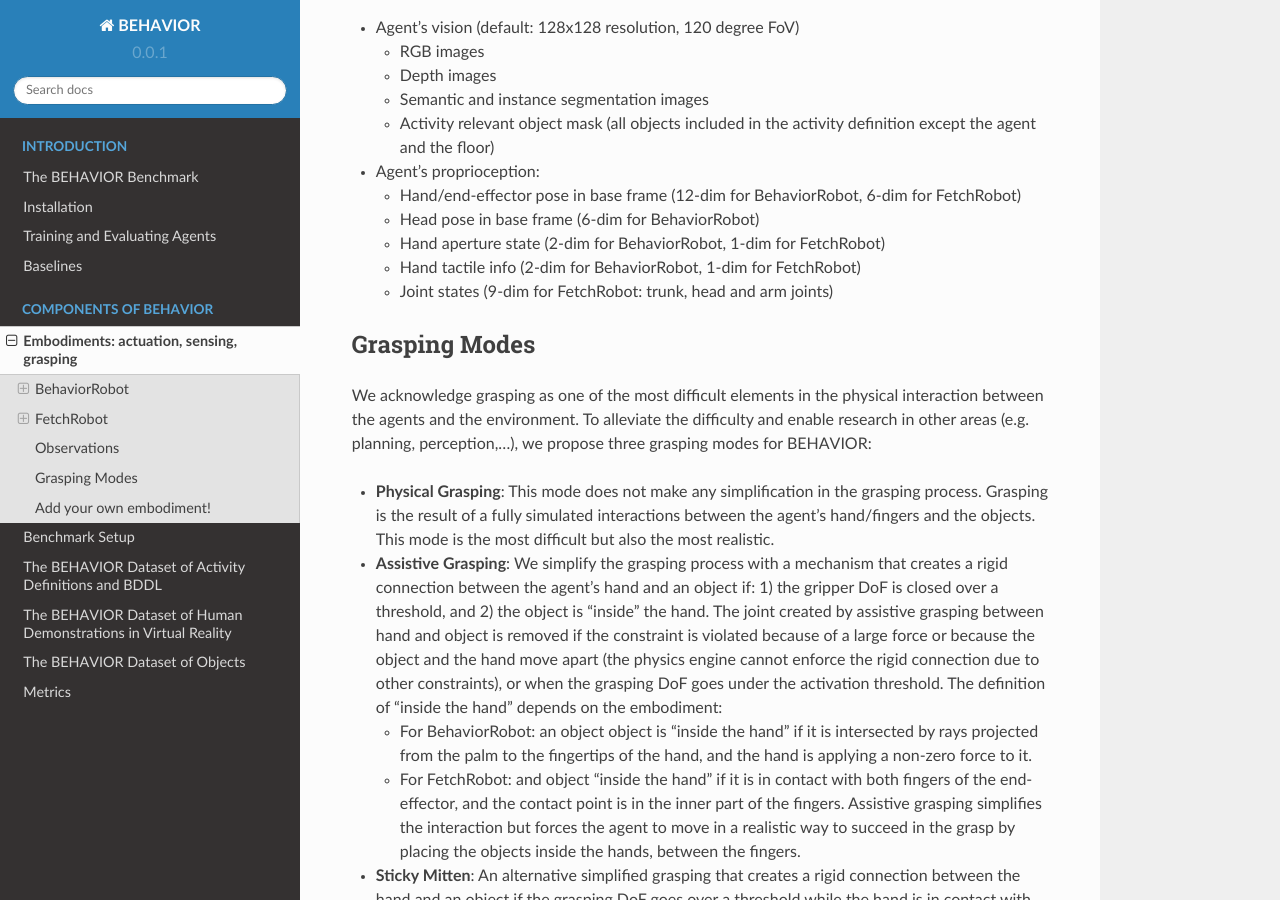
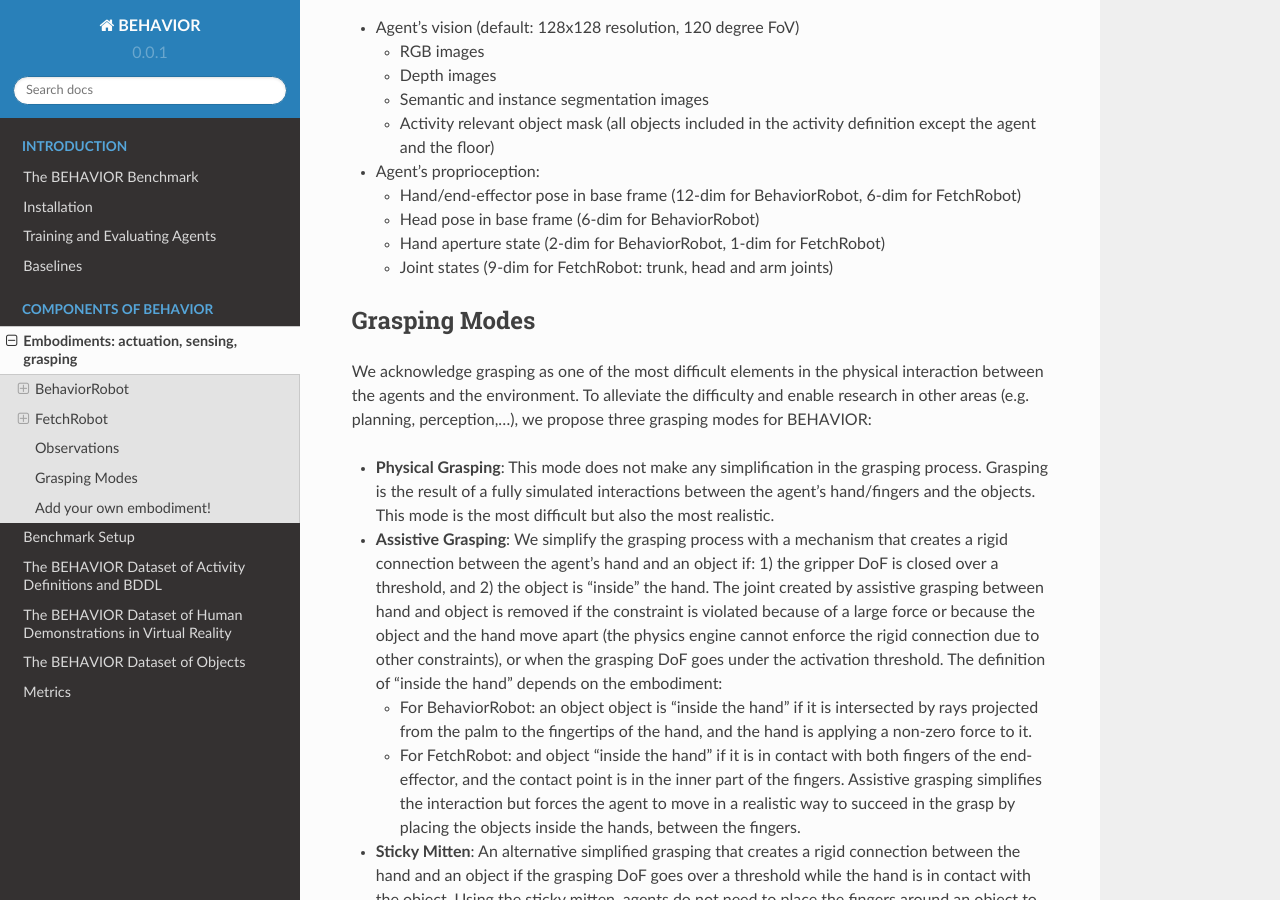
Before and after one commit to StanfordVL/behavior, a Sphinx documentation site: the page built from docs/agents.md, in a window 1280 px wide and 900 px high, scrolled down 2668 px. Built offline with Sphinx 7.4.7 and the Read the Docs theme 2.0.0, drawn with Linux system fonts in a browser that asks for light colours; pages that are not in the unit, such as notebooks, are missing from menus.

Commit message:
remove tactile proprioception dims for both BRobot and fetch

```diff
--- a/docs/agents.md
+++ b/docs/agents.md
@@ -68,7 +68,6 @@ Both agent embodiments have similar sensing capabilities based on virtual sensor
     - Hand/end-effector pose in base frame (12-dim for BehaviorRobot, 6-dim for FetchRobot)
     - Head pose in base frame (6-dim for BehaviorRobot)
     - Hand aperture state (2-dim for BehaviorRobot, 1-dim for FetchRobot)
-    - Hand tactile info (2-dim for BehaviorRobot, 1-dim for FetchRobot)
     - Joint states (9-dim for FetchRobot: trunk, head and arm joints)
 
 ## Grasping Modes
```
